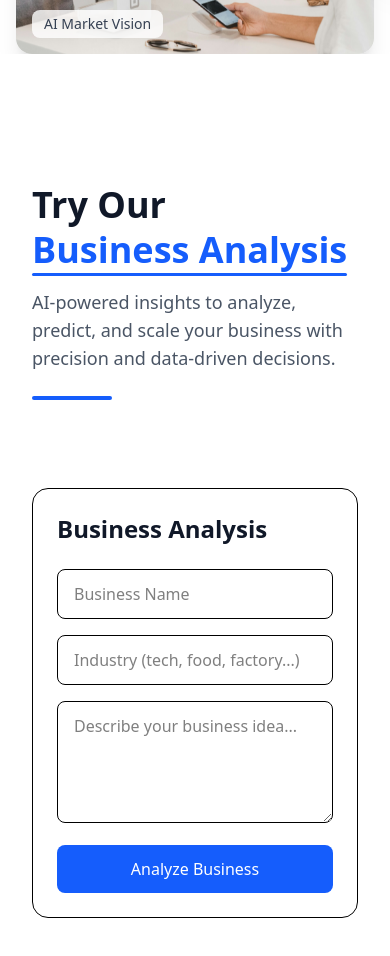
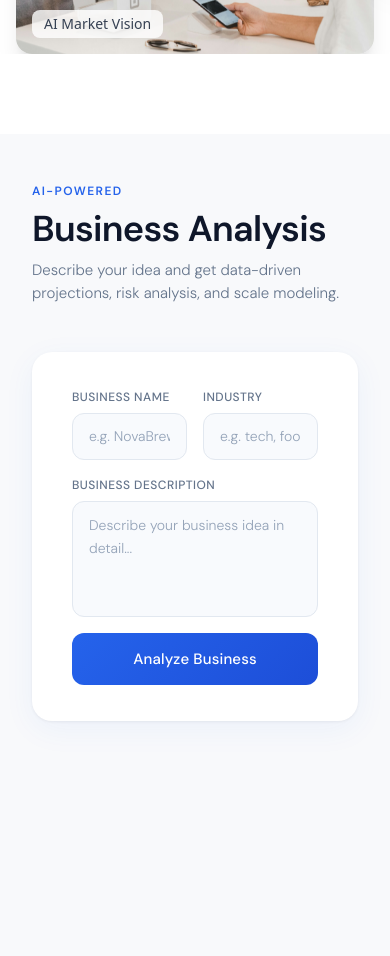
Before and after one commit to ShahanwazSaddam144/opinion-nest, a Next.js app: page /dashboard in a window 390 px wide. Shown: the part 860-1816 px from the top of the page. Built offline with nearby package versions, Linux system fonts and the light colour scheme; no server answers.

Commit message:
done for ui of business Model

```diff
--- a/app/BusinessAnalysis/Header.js
+++ b/app/BusinessAnalysis/Header.js
@@ -2,51 +2,55 @@
 
 import React from "react";
 import { motion } from "framer-motion";
+import { fadeUp } from "./animations";
 
 const Header = () => {
   return (
-    <header className="w-full px-8 py-12 flex flex-col items-start justify-start">
-
-      {/* Main Title */}
-      <motion.h1
-        initial={{ opacity: 0, y: 30 }}
-        animate={{ opacity: 1, y: 0 }}
-        transition={{ duration: 0.6 }}
-        className="text-4xl md:text-5xl font-bold text-gray-900 leading-tight"
+    <>
+      <motion.div
+        initial="hidden"
+        animate="show"
+        variants={fadeUp}
+        custom={0}
+        style={{ marginBottom: 48 }}
       >
-        Try Our{" "}
-        <span className="text-blue-600 relative inline-block">
+        <p
+          style={{
+            fontSize: 12,
+            fontWeight: 600,
+            letterSpacing: "0.12em",
+            color: "#2563eb",
+            textTransform: "uppercase",
+            marginBottom: 8,
+          }}
+        >
+          AI-Powered
+        </p>
+        <h1
+          style={{
+            fontSize: 36,
+            fontWeight: 600,
+            color: "#0f172a",
+            margin: 0,
+            letterSpacing: "-0.02em",
+            lineHeight: 1.15,
+          }}
+        >
           Business Analysis
-
-          {/* Animated underline */}
-          <motion.span
-            initial={{ width: 0 }}
-            animate={{ width: "100%" }}
-            transition={{ duration: 0.8, delay: 0.4 }}
-            className="absolute left-0 -bottom-1 h-[3px] bg-blue-600 rounded-full"
-          />
-        </span>
-      </motion.h1>
-
-      {/* Subtitle */}
-      <motion.p
-        initial={{ opacity: 0, y: 20 }}
-        animate={{ opacity: 1, y: 0 }}
-        transition={{ duration: 0.7, delay: 0.3 }}
-        className="mt-4 text-lg text-gray-600 max-w-xl"
-      >
-        AI-powered insights to analyze, predict, and scale your business with precision and data-driven decisions.
-      </motion.p>
-
-      {/* Bottom Accent Line */}
-      <motion.div
-        initial={{ opacity: 0, width: 0 }}
-        animate={{ opacity: 1, width: "80px" }}
-        transition={{ duration: 0.8, delay: 0.6 }}
-        className="mt-6 h-1 bg-blue-600 rounded-full"
-      />
-
-    </header>
+        </h1>
+        <p
+          style={{
+            fontSize: 15,
+            color: "#64748b",
+            marginTop: 10,
+            fontWeight: 300,
+          }}
+        >
+          Describe your idea and get data-driven projections, risk analysis, and
+          scale modeling.
+        </p>
+      </motion.div>
+    </>
   );
 };
 
--- a/app/BusinessAnalysis/Main.js
+++ b/app/BusinessAnalysis/Main.js
@@ -1,11 +1,9 @@
 import React from "react";
-import Header from "./Header";
 import ModelUi from "./ModelUi";
 
 const MainBusinessPage = () => {
     return(
         <section className="mt-20">
-        <Header />
         <ModelUi />
         </section>
     )
--- a/app/BusinessAnalysis/ModelUi.js
+++ b/app/BusinessAnalysis/ModelUi.js
@@ -1,7 +1,7 @@
 "use client";
 
 import React, { useState } from "react";
-import { motion } from "framer-motion";
+import { motion, AnimatePresence } from "framer-motion";
 import {
   LineChart,
   Line,
@@ -11,191 +11,269 @@ import {
   ResponsiveContainer,
   CartesianGrid,
 } from "recharts";
+import Header from "./Header";
+import { fadeUp } from "./animations";
 
 const ModelUi = () => {
-  const [form, setForm] = useState({
-    name: "",
-    industry: "",
-    description: "",
-  });
-
+  const [form, setForm] = useState({ name: "", industry: "", description: "" });
   const [loading, setLoading] = useState(false);
   const [result, setResult] = useState(null);
   const [error, setError] = useState("");
 
-  const handleChange = (e) => {
-    setForm({ ...form, [e.target.name]: e.target.value });
-  };
+  const handleChange = (e) => setForm({ ...form, [e.target.name]: e.target.value });
 
   const handleSubmit = async () => {
     setLoading(true);
     setError("");
     setResult(null);
-
     try {
-      const res = await fetch(
-        "https://api.business-model.buttnetworks.com/predict",
-        {
+      const res = await fetch("https://api.business-model.buttnetworks.com/predict", {
         method: "POST",
         headers: { "Content-Type": "application/json" },
         body: JSON.stringify(form),
-        }
-      );
-
+      });
       const data = await res.json();
-
       if (data.error) throw new Error(data.error);
-
       setResult(data);
     } catch (err) {
       setError(err.message || "Something went wrong");
     }
-
     setLoading(false);
   };
 
   return (
-    <div className="w-full px-8 py-10 space-y-10">
+    <div style={{ fontFamily: "'DM Sans', sans-serif", minHeight: "100vh", background: "#f8f9fb", padding: "48px 32px" }}>
+      <link href="https://fonts.googleapis.com/css2?family=DM+Sans:ital,opsz,wght@0,9..40,300;0,9..40,400;0,9..40,500;0,9..40,600;1,9..40,300&family=DM+Mono:wght@400;500&display=swap" rel="stylesheet" />
 
-      {/* INPUT */}
-      <div className="max-w-3xl border rounded-2xl p-6 bg-white">
-        <h2 className="text-2xl font-semibold text-gray-900 mb-6">
-          Business Analysis
-        </h2>
+      <div style={{ maxWidth: 860, margin: "0 auto" }}>
 
-        <div className="space-y-4">
-          <input
-            name="name"
-            placeholder="Business Name"
-            onChange={handleChange}
-            className="w-full px-4 py-3 border rounded-lg focus:ring-2 focus:ring-blue-600 outline-none"
-          />
+        <Header />
 
-          <input
-            name="industry"
-            placeholder="Industry (tech, food, factory...)"
-            onChange={handleChange}
-            className="w-full px-4 py-3 border rounded-lg focus:ring-2 focus:ring-blue-600 outline-none"
-          />
+        <motion.div initial="hidden" animate="show" variants={fadeUp} custom={1}
+          style={{ background: "#fff", borderRadius: 20, padding: "36px 40px", boxShadow: "0 1px 3px rgba(0,0,0,0.06), 0 8px 32px rgba(37,99,235,0.06)", marginBottom: 32 }}>
 
+          <div style={{ display: "flex", flexDirection: "column", gap: 16 }}>
+            <div style={{ display: "grid", gridTemplateColumns: "1fr 1fr", gap: 16 }}>
+              <Field>
+                <Label>Business Name</Label>
+                <Input name="name" placeholder="e.g. NovaBrew" onChange={handleChange} />
+              </Field>
+              <Field>
+                <Label>Industry</Label>
+                <Input name="industry" placeholder="e.g. tech, food, manufacturing" onChange={handleChange} />
+              </Field>
+            </div>
+
+            <Field>
+              <Label>Business Description</Label>
               <textarea
                 name="description"
                 rows={4}
-            placeholder="Describe your business idea..."
+                placeholder="Describe your business idea in detail..."
                 onChange={handleChange}
-            className="w-full px-4 py-3 border rounded-lg focus:ring-2 focus:ring-blue-600 outline-none"
+                style={{
+                  width: "100%", padding: "12px 16px", fontSize: 14, color: "#0f172a",
+                  background: "#f8fafd", border: "1.5px solid #e2e8f0", borderRadius: 12,
+                  outline: "none", resize: "none", fontFamily: "inherit", fontWeight: 300,
+                  transition: "border-color 0.2s", boxSizing: "border-box", lineHeight: 1.6,
+                }}
+                onFocus={e => e.target.style.borderColor = "#2563eb"}
+                onBlur={e => e.target.style.borderColor = "#e2e8f0"}
               />
+            </Field>
 
             <button
               onClick={handleSubmit}
               disabled={loading}
-            className={`w-full py-3 rounded-lg text-white ${
-              loading
-                ? "bg-gray-400 cursor-not-allowed"
-                : "bg-blue-600 hover:bg-blue-700"
-            }`}
+              style={{
+                width: "100%", padding: "15px 24px", borderRadius: 12, border: "none",
+                background: loading ? "#94a3b8" : "linear-gradient(135deg, #2563eb 0%, #1d4ed8 100%)",
+                color: "#fff", fontSize: 15, fontWeight: 500, fontFamily: "inherit",
+                cursor: loading ? "not-allowed" : "pointer", letterSpacing: "0.01em",
+                transition: "all 0.2s", display: "flex", alignItems: "center", justifyContent: "center", gap: 10,
+              }}
+              onMouseEnter={e => { if (!loading) e.target.style.transform = "translateY(-1px)"; e.target.style.boxShadow = "0 8px 24px rgba(37,99,235,0.3)"; }}
+              onMouseLeave={e => { e.target.style.transform = "translateY(0)"; e.target.style.boxShadow = "none"; }}
             >
-            {loading ? "AI is thinking..." : "Analyze Business"}
+              {loading ? (
+                <>
+                  <span style={{ display: "inline-block", width: 16, height: 16, border: "2px solid rgba(255,255,255,0.3)", borderTopColor: "#fff", borderRadius: "50%", animation: "spin 0.7s linear infinite" }} />
+                  Analyzing...
+                </>
+              ) : "Analyze Business"}
             </button>
           </div>
-      </div>
+        </motion.div>
 
-      {/* RESULT */}
+        <AnimatePresence>
           {result && (
             <motion.div
-          initial={{ opacity: 0, y: 30 }}
-          animate={{ opacity: 1, y: 0 }}
-          className="space-y-10"
+              initial={{ opacity: 0 }}
+              animate={{ opacity: 1 }}
+              exit={{ opacity: 0 }}
+              style={{ display: "flex", flexDirection: "column", gap: 24 }}
             >
 
-          {/* SUMMARY */}
-          <div className="border rounded-2xl p-6 bg-white space-y-4">
-            <h2 className="text-xl font-semibold text-gray-900">
-              Overview
-            </h2>
-
-            <p className="text-gray-700">{result.description}</p>
-
-            <div className="grid grid-cols-2 md:grid-cols-4 gap-4">
-              <Stat label="Investment" value={result.investment} />
-              <Stat label="Workers" value={result.workers} />
-              <Stat label="Profit" value={result.profit.range} />
-              <Stat label="Risk" value={result.risk} />
-            </div>
-          </div>
-
-          {/* PAST ANALYSIS */}
-          <div className="border rounded-2xl p-6 bg-white">
-            <h3 className="text-lg font-semibold mb-4 text-gray-900">
-              Past 6 Years Performance
-            </h3>
-            <Chart data={result.past_yearly_analysis} />
-          </div>
-
-          {/* FUTURE ANALYSIS */}
-          <div className="border rounded-2xl p-6 bg-white">
-            <h3 className="text-lg font-semibold mb-4 text-gray-900">
-              Future Prediction (6 Years)
-            </h3>
-            <Chart data={result.yearly_analysis} />
-          </div>
-
-          {/* SCALE */}
-          <div className="border rounded-2xl p-6 bg-white">
-            <h3 className="text-lg font-semibold mb-6 text-gray-900">
-              Scale Comparison
-            </h3>
-
-            <div className="grid md:grid-cols-3 gap-6">
-              <ScaleCard title="Small Scale" data={result.scale.small} />
-              <ScaleCard title="Medium Scale" data={result.scale.medium} />
-              <ScaleCard title="Large Scale" data={result.scale.large} />
-            </div>
+              <motion.div variants={fadeUp} initial="hidden" animate="show" custom={0}
+                style={{ background: "#fff", borderRadius: 20, padding: "32px 40px", boxShadow: "0 1px 3px rgba(0,0,0,0.06), 0 8px 32px rgba(37,99,235,0.06)" }}>
+                <SectionLabel>Overview</SectionLabel>
+                <p style={{ fontSize: 15, color: "#475569", lineHeight: 1.7, marginBottom: 28, fontWeight: 300 }}>{result.description}</p>
+                <div style={{ display: "grid", gridTemplateColumns: "repeat(4, 1fr)", gap: 16 }}>
+                  <StatCard label="Investment" value={result.investment} color="#2563eb" />
+                  <StatCard label="Workers" value={result.workers} color="#0f172a" />
+                  <StatCard label="Profit Range" value={result.profit?.range} color="#16a34a" />
+                  <StatCard label="Risk Level" value={result.risk} color="#dc2626" />
                 </div>
               </motion.div>
+
+              <motion.div variants={fadeUp} initial="hidden" animate="show" custom={1}
+                style={{ display: "grid", gridTemplateColumns: "1fr 1fr", gap: 24 }}>
+
+                <ChartCard title="Historical Performance" subtitle="Past 6 years" data={result.past_yearly_analysis} />
+                <ChartCard title="Growth Projection" subtitle="Next 6 years" data={result.yearly_analysis} />
+              </motion.div>
+
+              <motion.div variants={fadeUp} initial="hidden" animate="show" custom={2}
+                style={{ background: "#fff", borderRadius: 20, padding: "32px 40px", boxShadow: "0 1px 3px rgba(0,0,0,0.06), 0 8px 32px rgba(37,99,235,0.06)" }}>
+                <SectionLabel>Scale Comparison</SectionLabel>
+                <div style={{ display: "grid", gridTemplateColumns: "repeat(3, 1fr)", gap: 20, marginTop: 8 }}>
+                  <ScaleCard title="Small Scale" data={result.scale?.small} accent="#64748b" />
+                  <ScaleCard title="Medium Scale" data={result.scale?.medium} accent="#2563eb" featured />
+                  <ScaleCard title="Large Scale" data={result.scale?.large} accent="#0f172a" />
+                </div>
+              </motion.div>
+
+            </motion.div>
           )}
+        </AnimatePresence>
 
-      {/* ERROR TOAST */}
+        <AnimatePresence>
           {error && (
-        <div className="fixed bottom-5 right-5 bg-red-500 text-white px-4 py-3 rounded-lg shadow-lg">
+            <motion.div
+              initial={{ opacity: 0, y: 12 }}
+              animate={{ opacity: 1, y: 0 }}
+              exit={{ opacity: 0, y: 12 }}
+              style={{
+                position: "fixed", bottom: 24, right: 24,
+                background: "#0f172a", color: "#fff",
+                padding: "14px 20px", borderRadius: 12, fontSize: 14,
+                boxShadow: "0 8px 32px rgba(0,0,0,0.2)", maxWidth: 320,
+                display: "flex", alignItems: "center", gap: 10,
+              }}
+            >
+              <span style={{ width: 6, height: 6, borderRadius: "50%", background: "#f87171", flexShrink: 0 }} />
               {error}
+            </motion.div>
+          )}
+        </AnimatePresence>
+
+        <style>{`
+          @keyframes spin { to { transform: rotate(360deg); } }
+          input::placeholder, textarea::placeholder { color: #94a3b8; }
+        `}</style>
       </div>
-      )}
     </div>
   );
 };
 
-/* SMALL COMPONENTS */
+const Field = ({ children }) => (
+  <div style={{ display: "flex", flexDirection: "column", gap: 7 }}>{children}</div>
+);
 
-const Stat = ({ label, value }) => (
-  <div className="border rounded-lg p-4">
-    <p className="text-gray-500 text-sm">{label}</p>
-    <p className="text-blue-600 font-semibold">{value}</p>
+const Label = ({ children }) => (
+  <label style={{ fontSize: 12, fontWeight: 500, color: "#64748b", letterSpacing: "0.04em", textTransform: "uppercase" }}>{children}</label>
+);
+
+const Input = ({ name, placeholder, onChange }) => (
+  <input
+    name={name}
+    placeholder={placeholder}
+    onChange={onChange}
+    style={{
+      width: "100%", padding: "12px 16px", fontSize: 14, color: "#0f172a",
+      background: "#f8fafd", border: "1.5px solid #e2e8f0", borderRadius: 12,
+      outline: "none", fontFamily: "inherit", fontWeight: 300, boxSizing: "border-box",
+      transition: "border-color 0.2s",
+    }}
+    onFocus={e => e.target.style.borderColor = "#2563eb"}
+    onBlur={e => e.target.style.borderColor = "#e2e8f0"}
+  />
+);
+
+const SectionLabel = ({ children }) => (
+  <h3 style={{ fontSize: 11, fontWeight: 600, letterSpacing: "0.1em", textTransform: "uppercase", color: "#94a3b8", marginBottom: 16, marginTop: 0 }}>
+    {children}
+  </h3>
+);
+
+const StatCard = ({ label, value, color }) => (
+  <div style={{ background: "#f8fafd", borderRadius: 14, padding: "18px 20px" }}>
+    <p style={{ fontSize: 11, color: "#94a3b8", fontWeight: 500, textTransform: "uppercase", letterSpacing: "0.08em", marginBottom: 8 }}>{label}</p>
+    <p style={{ fontSize: 20, fontWeight: 600, color, margin: 0, letterSpacing: "-0.02em" }}>{value}</p>
   </div>
 );
 
-const ScaleCard = ({ title, data }) => (
-  <div className="border rounded-xl p-4">
-    <h4 className="text-gray-900 font-semibold mb-3">{title}</h4>
-    <p className="text-gray-600 text-sm">Workers: {data.workers}</p>
-    <p className="text-gray-600 text-sm">Investment: {data.investment}</p>
-    <p className="text-gray-600 text-sm">Revenue: {data.revenue}</p>
-    <p className="text-gray-600 text-sm">Profit: {data.profit}</p>
+const ChartCard = ({ title, subtitle, data }) => (
+  <div style={{ background: "#fff", borderRadius: 20, padding: "28px 32px", boxShadow: "0 1px 3px rgba(0,0,0,0.06), 0 8px 32px rgba(37,99,235,0.06)" }}>
+    <SectionLabel>{subtitle}</SectionLabel>
+    <h3 style={{ fontSize: 16, fontWeight: 600, color: "#0f172a", margin: "0 0 24px", letterSpacing: "-0.01em" }}>{title}</h3>
+    <div style={{ height: 220 }}>
+      <ResponsiveContainer width="100%" height="100%">
+        <LineChart data={data} margin={{ top: 4, right: 4, left: -20, bottom: 0 }}>
+          <CartesianGrid strokeDasharray="3 3" stroke="#f1f5f9" />
+          <XAxis dataKey="year" tick={{ fontSize: 11, fill: "#94a3b8", fontFamily: "DM Sans" }} axisLine={false} tickLine={false} />
+          <YAxis tick={{ fontSize: 11, fill: "#94a3b8", fontFamily: "DM Sans" }} axisLine={false} tickLine={false} />
+          <Tooltip
+            contentStyle={{ borderRadius: 10, border: "none", boxShadow: "0 8px 24px rgba(0,0,0,0.12)", fontSize: 13, fontFamily: "DM Sans" }}
+            cursor={{ stroke: "#e2e8f0" }}
+          />
+          <Line type="monotone" dataKey="revenue" stroke="#2563eb" strokeWidth={2} dot={false} activeDot={{ r: 4, fill: "#2563eb" }} />
+          <Line type="monotone" dataKey="profit" stroke="#16a34a" strokeWidth={2} dot={false} activeDot={{ r: 4, fill: "#16a34a" }} />
+        </LineChart>
+      </ResponsiveContainer>
+    </div>
+    <div style={{ display: "flex", gap: 20, marginTop: 16 }}>
+      <LegendItem color="#2563eb" label="Revenue" />
+      <LegendItem color="#16a34a" label="Profit" />
+    </div>
   </div>
 );
 
-const Chart = ({ data }) => (
-  <div className="h-[300px]">
-    <ResponsiveContainer width="100%" height="100%">
-      <LineChart data={data}>
-        <CartesianGrid strokeDasharray="3 3" />
-        <XAxis dataKey="year" />
-        <YAxis />
-        <Tooltip />
-        <Line type="monotone" dataKey="revenue" stroke="#2563eb" />
-        <Line type="monotone" dataKey="profit" stroke="#16a34a" />
-      </LineChart>
-    </ResponsiveContainer>
+const LegendItem = ({ color, label }) => (
+  <div style={{ display: "flex", alignItems: "center", gap: 7 }}>
+    <span style={{ width: 24, height: 2.5, background: color, borderRadius: 2, display: "inline-block" }} />
+    <span style={{ fontSize: 12, color: "#64748b", fontWeight: 400 }}>{label}</span>
+  </div>
+);
+
+const ScaleCard = ({ title, data, accent, featured }) => (
+  <div style={{
+    borderRadius: 16, padding: "24px 24px",
+    background: featured ? "#eff6ff" : "#f8fafd",
+    outline: featured ? "2px solid #2563eb" : "none",
+    position: "relative", transition: "transform 0.2s",
+  }}>
+    {featured && (
+      <span style={{
+        position: "absolute", top: -10, left: "50%", transform: "translateX(-50%)",
+        background: "#2563eb", color: "#fff", fontSize: 10, fontWeight: 600,
+        padding: "3px 12px", borderRadius: 20, letterSpacing: "0.08em", textTransform: "uppercase",
+      }}>Recommended</span>
+    )}
+    <h4 style={{ fontSize: 14, fontWeight: 600, color: accent, marginBottom: 16, letterSpacing: "-0.01em" }}>{title}</h4>
+    <div style={{ display: "flex", flexDirection: "column", gap: 10 }}>
+      <ScaleRow label="Workers" value={data?.workers} />
+      <ScaleRow label="Investment" value={data?.investment} />
+      <ScaleRow label="Revenue" value={data?.revenue} />
+      <ScaleRow label="Profit" value={data?.profit} />
+    </div>
+  </div>
+);
+
+const ScaleRow = ({ label, value }) => (
+  <div style={{ display: "flex", justifyContent: "space-between", alignItems: "center" }}>
+    <span style={{ fontSize: 12, color: "#94a3b8", fontWeight: 400 }}>{label}</span>
+    <span style={{ fontSize: 13, fontWeight: 500, color: "#0f172a" }}>{value}</span>
   </div>
 );
 
--- /dev/null
+++ b/app/BusinessAnalysis/animations.js
@@ -0,0 +1,8 @@
+export const fadeUp = {
+  hidden: { opacity: 0, y: 24 },
+  show: (i = 0) => ({
+    opacity: 1,
+    y: 0,
+    transition: { duration: 0.45, delay: i * 0.08, ease: [0.22, 1, 0.36, 1] },
+  }),
+};
```
Lines whose indentation alone changed are shown as unchanged.
